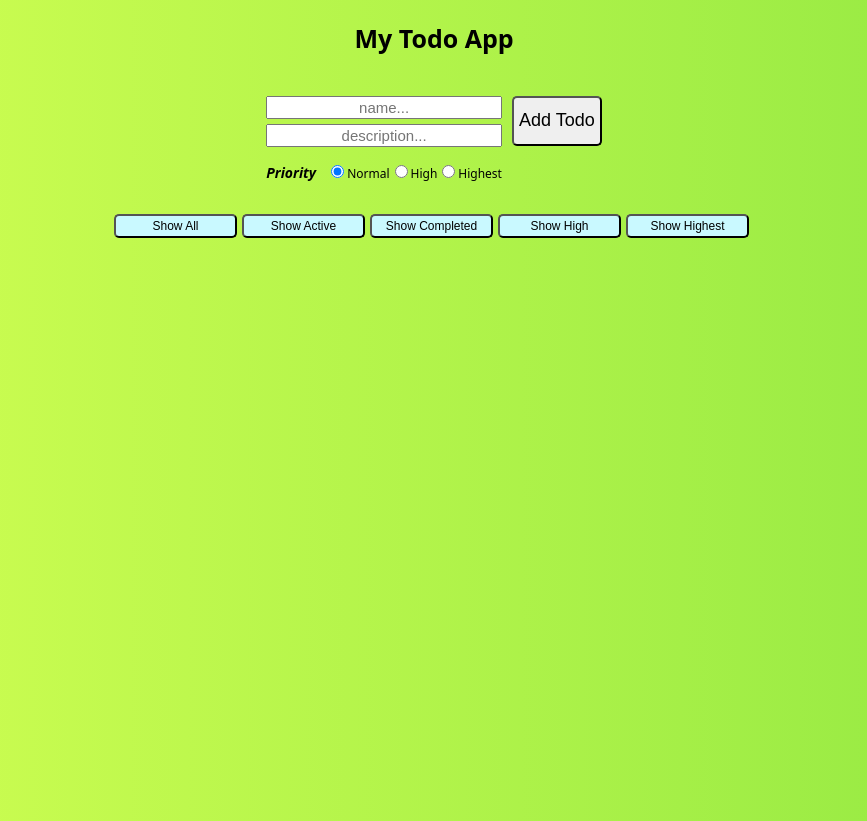
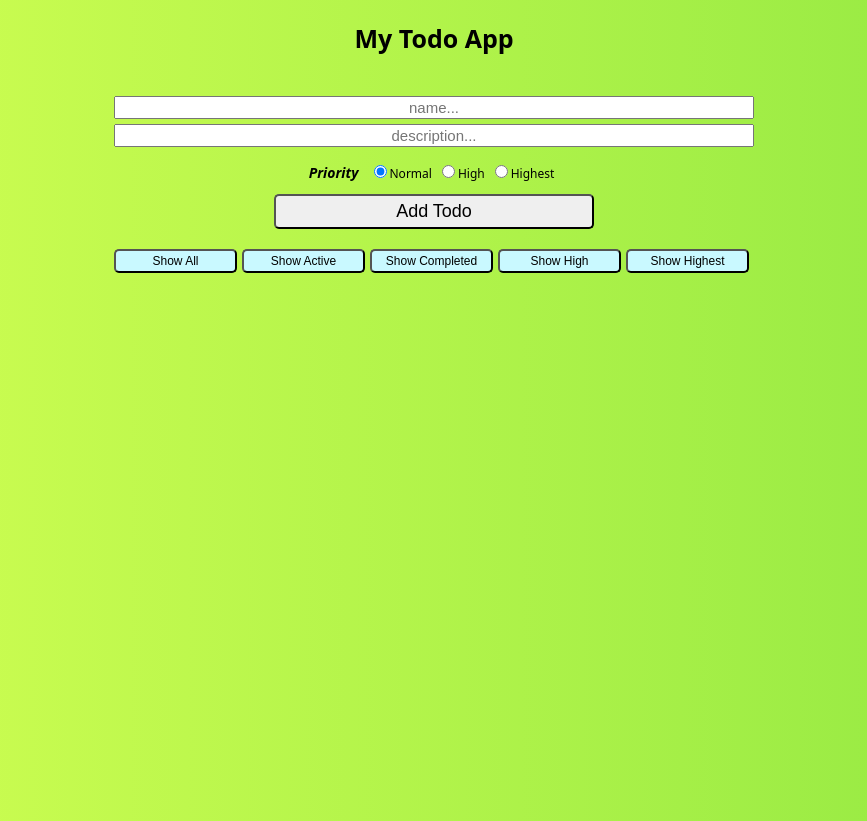
Before and after one commit to great-timofey/todo-app, a React (Create React App) app: page / in a window 1280 px wide. Shown: the whole page, without its empty margins (206-1073 px from the left). Built offline with nearby package versions, Linux system fonts and the light colour scheme.

Commit message:
refactored code; changed files location

```diff
--- a/src/AC/index.js
+++ b/src/AC/index.js
@@ -1,4 +1,5 @@
-import { ADD_TODO, REMOVE_TODO, TOGGLE_TODO, SET_FILTER  } from '../components/constants';
+import { ADD_TODO, REMOVE_TODO, TOGGLE_TODO, SET_FILTER  } from '../constants';
+
 let nextId = 0;
 export const addTodo = (name, desc, priority) => {
   return {
--- a/src/components/AddTodo.js
+++ b/src/components/AddTodo.js
@@ -7,8 +7,10 @@ import PriorityBar from './PriorityBar';
 const AddTodoContainer = styled.div`
   padding: 20px;
   display: flex;
+  flex-direction: column;
   justify-content: center;
-  position: relative;
+  width: 50%;
+  margin: 0 auto;
 `;
 
 const DataInput = styled.input`
@@ -17,14 +19,14 @@ const DataInput = styled.input`
   text-align: center;
 `;
 
-const ParamsContainer = styled.div`
+const DataInputContainer = styled.div`
   display: flex;
   flex-direction: column;
-  margin-right: 10px;
-  max-width: 50%;
 `;
 
 const AddButton = styled.button`
+  width: 50%;
+  margin: 0 auto;
   font-size: 18px;
   border-radius: 5px;
   padding: 5px;
@@ -48,36 +50,30 @@ class AddTodo extends Component {
     }
 
     this.handleChange = this.handleChange.bind(this);
+    this.handleAdd = this.handleAdd.bind(this);
+    this.nameInput = null;
+    this.descInput = null;
   }
 
   render() {
-    let nameInput, descInput;
 
     return (
       <AddTodoContainer>
-        <ParamsContainer>
+        <DataInputContainer>
           <DataInput
             placeholder='name...'
-            innerRef={node => nameInput = node}
+            innerRef={node => this.nameInput = node}
           />
           <DataInput
             placeholder='description...'
-            innerRef={node => descInput = node}
+            innerRef={node => this.descInput = node}
           />
-          <PriorityBar
-            handleChange={this.handleChange}
-          />
-        </ParamsContainer>
+        </DataInputContainer>
+        <PriorityBar
+          handleChange={this.handleChange}
+        />
         <AddButton
-          onClick={() => {
-              if (!nameInput.value.trim() || !descInput.value.trim()) { return; }
-              const { addTodo } = this.props;
-              const { currentPriority } = this.state;
-              addTodo(nameInput.value, descInput.value, currentPriority);
-              nameInput.value = '';
-              descInput.value = '';
-            }
-          }
+          onClick={this.handleAdd}
         >
           Add Todo
         </AddButton>
@@ -89,6 +85,16 @@ class AddTodo extends Component {
     this.setState({
       currentPriority: event.target.value
     })
+  };
+
+  handleAdd = () => {
+    const { addTodo } = this.props;
+    const { currentPriority } = this.state;
+    const { nameInput, descInput } = this;
+    if (!nameInput.value.trim() || !descInput.value.trim()) { return; }
+    addTodo(this.nameInput.value, this.descInput.value, currentPriority);
+    nameInput.value = '';
+    descInput.value = '';
   }
 };
 
--- a/src/components/App.js
+++ b/src/components/App.js
@@ -2,7 +2,7 @@ import React, { Component } from 'react';
 import styled, { injectGlobal } from 'styled-components';
 import AddTodo from './AddTodo';
 import TodoList from './TodoList';
-import FiltersPanel from './FiltersPanel';
+import FiltersBar from './FiltersBar';
 
 injectGlobal`
   body {
@@ -27,7 +27,7 @@ export default class App extends Component {
       <AppContainer>
         <AppHeader>My Todo App</AppHeader>
         <AddTodo />
-        <FiltersPanel />
+        <FiltersBar />
         <TodoList />
       </AppContainer>
     );
--- a/src/components/FiltersPanel.js
+++ b/src/components/FiltersBar.js
@@ -2,7 +2,7 @@ import React, { Component } from 'react';
 import styled, { css } from 'styled-components';
 import { connect } from 'react-redux';
 import { setFilter } from '../AC';
-import { Filters } from './constants';
+import { Filters } from '../constants';
 
 const FiltersContainer = styled.div`
   display: flex;
@@ -27,7 +27,7 @@ const Button = styled.button`
 `;
 
 
-const FiltersPanel = ({ setFilter }) => {
+const FiltersBar = ({ setFilter }) => {
   return (
     <FiltersContainer>
       <Button
@@ -59,4 +59,4 @@ const FiltersPanel = ({ setFilter }) => {
   )
 };
 
-export default connect(null, { setFilter }) (FiltersPanel);
+export default connect(null, { setFilter }) (FiltersBar);
--- a/src/components/PriorityBar.js
+++ b/src/components/PriorityBar.js
@@ -24,6 +24,7 @@ const PriorityRadio = styled.input.attrs({
 
 const PriorityLabel = styled.label`
   margin-bottom: 5px;
+  margin-right: 5px;
   font-size: 12px;
 `;
 
--- a/src/components/TodoList.js
+++ b/src/components/TodoList.js
@@ -2,7 +2,7 @@ import React, { Component } from 'react';
 import styled, { css } from 'styled-components';
 import Todo from './Todo';
 import { connect } from 'react-redux';
-import { Filters } from './constants';
+import { Filters } from '../constants';
 
 const List = styled.ul`
   list-style: none
--- a/src/reducers/filter.js
+++ b/src/reducers/filter.js
@@ -1,4 +1,4 @@
-import { SET_FILTER, Filters } from '../components/constants';
+import { SET_FILTER, Filters } from '../constants';
 
 export default (state = Filters.SHOW_ALL, action) => {
   switch (action.type) {
--- a/src/reducers/todos.js
+++ b/src/reducers/todos.js
@@ -1,4 +1,4 @@
-import { ADD_TODO, REMOVE_TODO, TOGGLE_TODO } from '../components/constants';
+import { ADD_TODO, REMOVE_TODO, TOGGLE_TODO } from '../constants';
 
 export default (state = [], action) => {
   const { id, name, desc, priority } = action;
```
Also changed, not shown: src/constants.js (renamed from src/components/constants.js).
